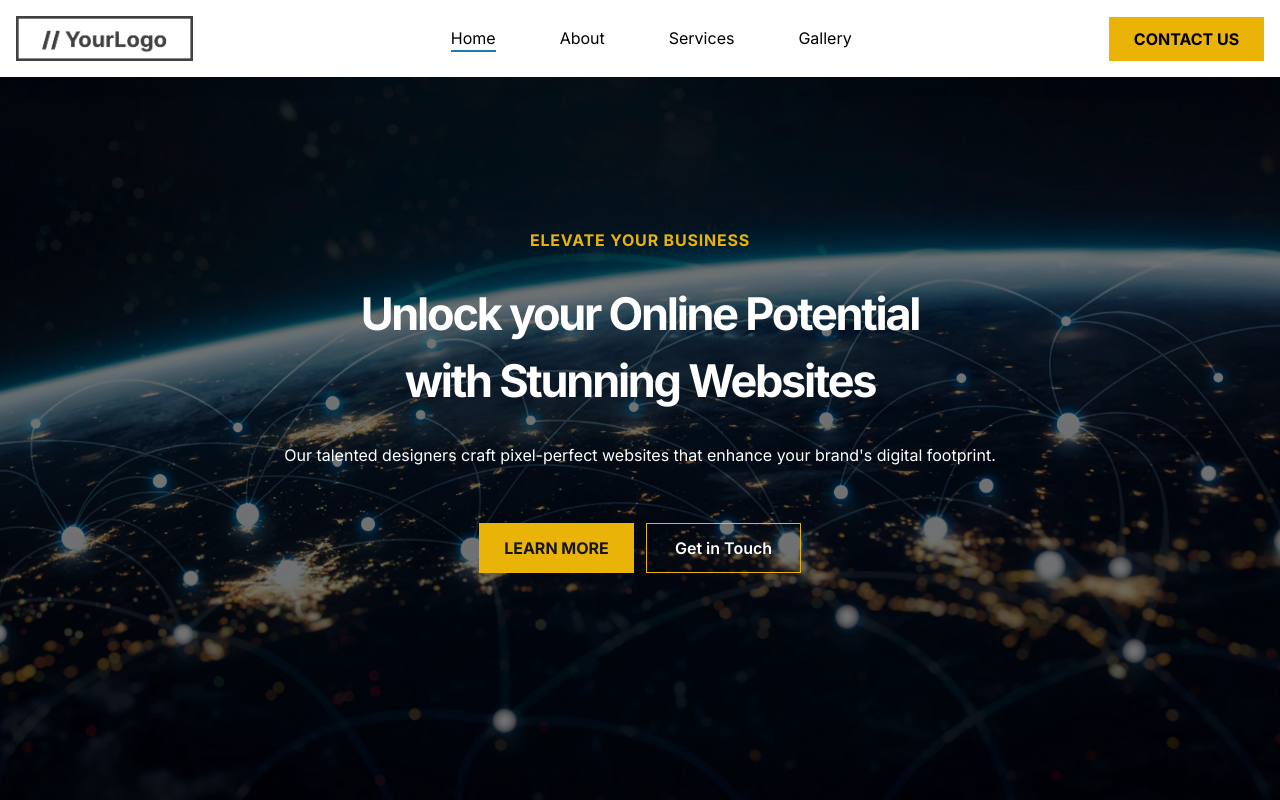
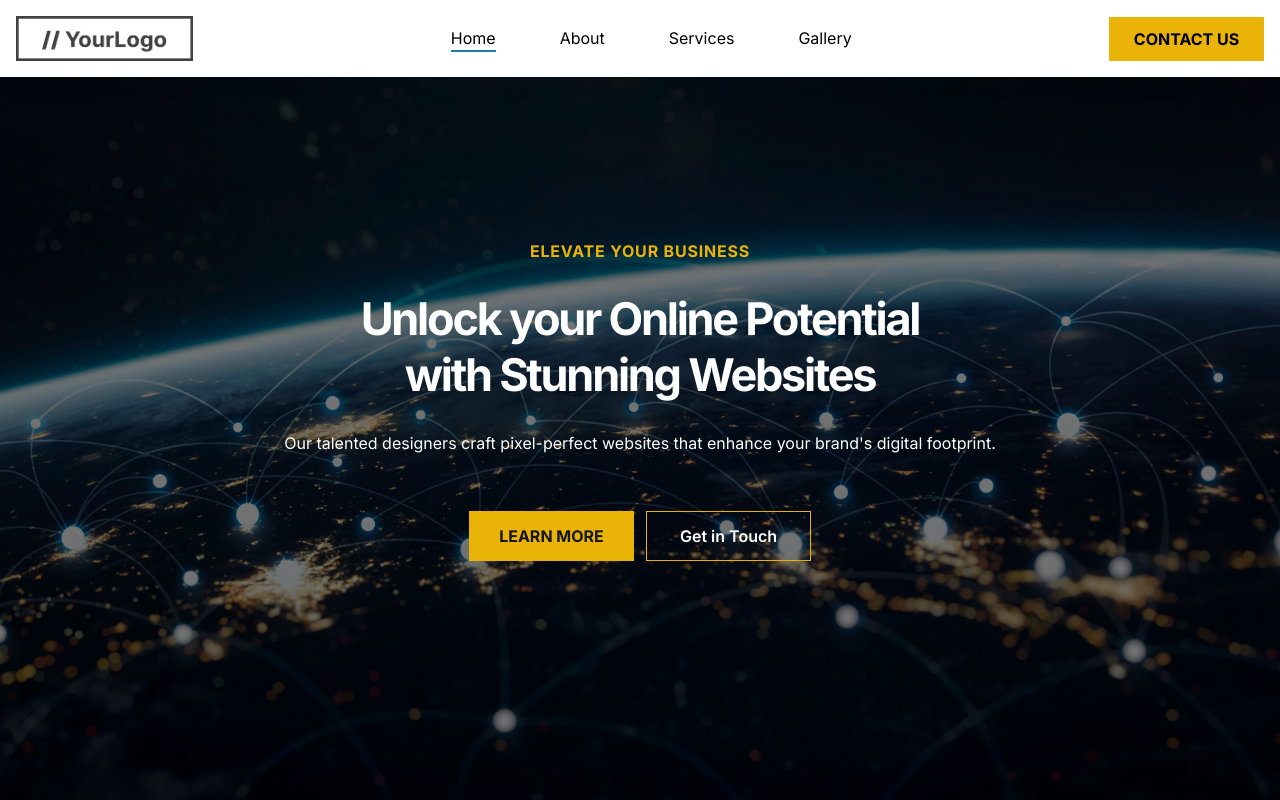
Before and after one commit to dna-projects/web-design-template, a Next.js app: page / in a window 1280 px wide. Shown: the top 800 px of the page. Built offline with nearby package versions, Linux system fonts and the light colour scheme.

Commit message:
Reduce line height for H1 landing text. Also increase landing button width.

```diff
--- a/app/page.tsx
+++ b/app/page.tsx
@@ -34,17 +34,17 @@ export default function Home() {
             {/* Content */}
             <div className='flex flex-col self-center items-center z-20 px-7 xs:px-16 lg:px-5'>
               <div className='text-center text-yellow-500 font-bold tracking-wider'>ELEVATE YOUR BUSINESS</div>
-              <h1 className='text-center text-[35px] text-white font-bold tracking-tighter max-w-[600px] mt-7 md:text-[45px]'>Unlock your Online Potential with Stunning Websites</h1>
+              <h1 className='text-center text-[32px] text-white font-bold leading-tight tracking-tighter max-w-[600px] mt-7 md:text-[45px]'>Unlock your Online Potential with Stunning Websites</h1>
               <p className='text-center text-white mt-7'>Our talented designers craft pixel-perfect websites that enhance your brand&apos;s digital footprint.</p>
             </div>
 
             {/* Buttons */}
             <div className='flex flex-col justify-center self-center gap-3 z-20 mt-14 xs:flex-row'>
               <Link href='/about'>
-                <button className='border border-yellow-500 bg-yellow-500 font-bold w-[155px] py-3 hover:bg-white hover:border-white duration-200'>LEARN MORE</button>
+                <button className='border border-yellow-500 bg-yellow-500 font-bold w-[165px] py-3 hover:bg-white hover:border-white duration-200'>LEARN MORE</button>
               </Link>
               <Link href='/contact'>
-                <button className='border border-yellow-500 text-white font-semibold w-[155px] py-3 hover:bg-white hover:text-black hover:border-white duration-200'>Get in Touch</button>
+                <button className='border border-yellow-500 text-white font-semibold w-[165px] py-3 hover:bg-white hover:text-black hover:border-white duration-200'>Get in Touch</button>
               </Link>
             </div>
           </div>
```
